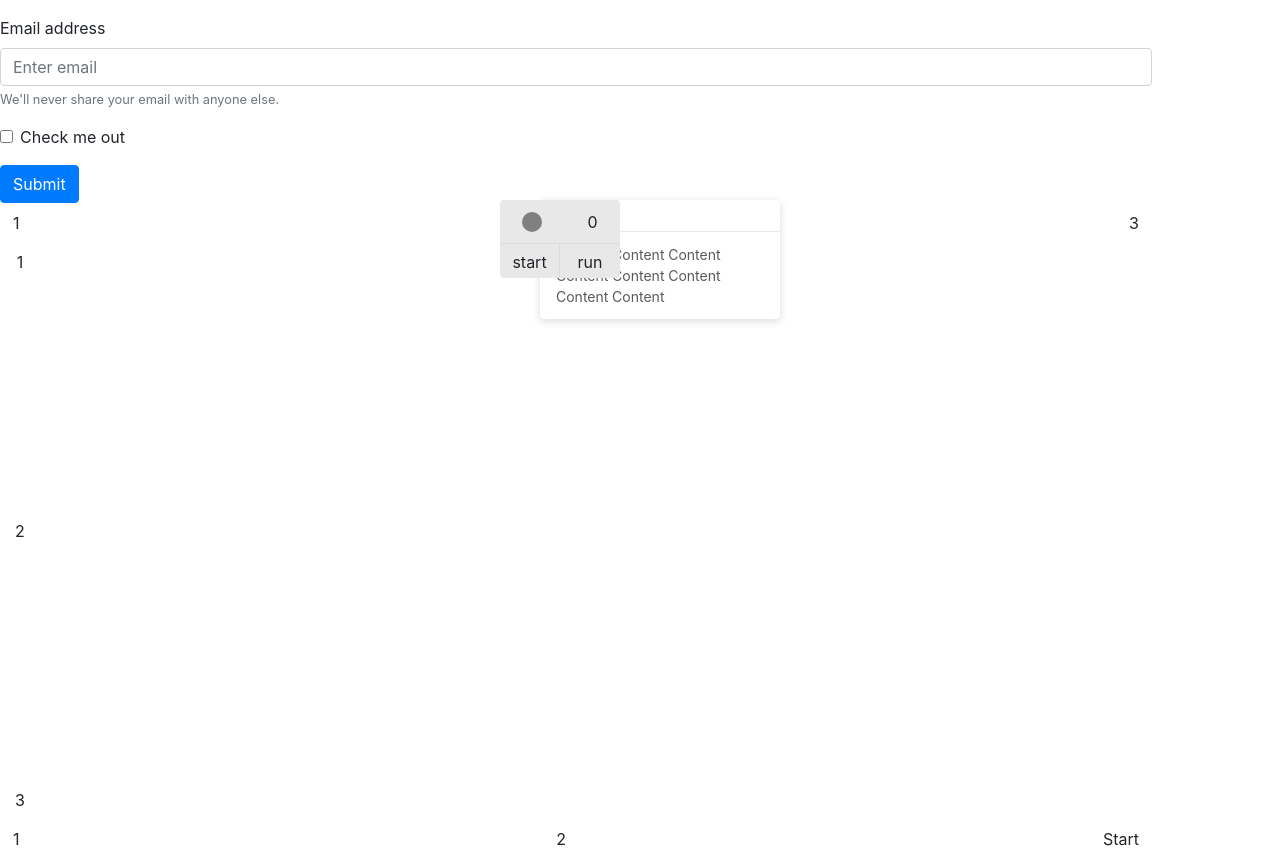
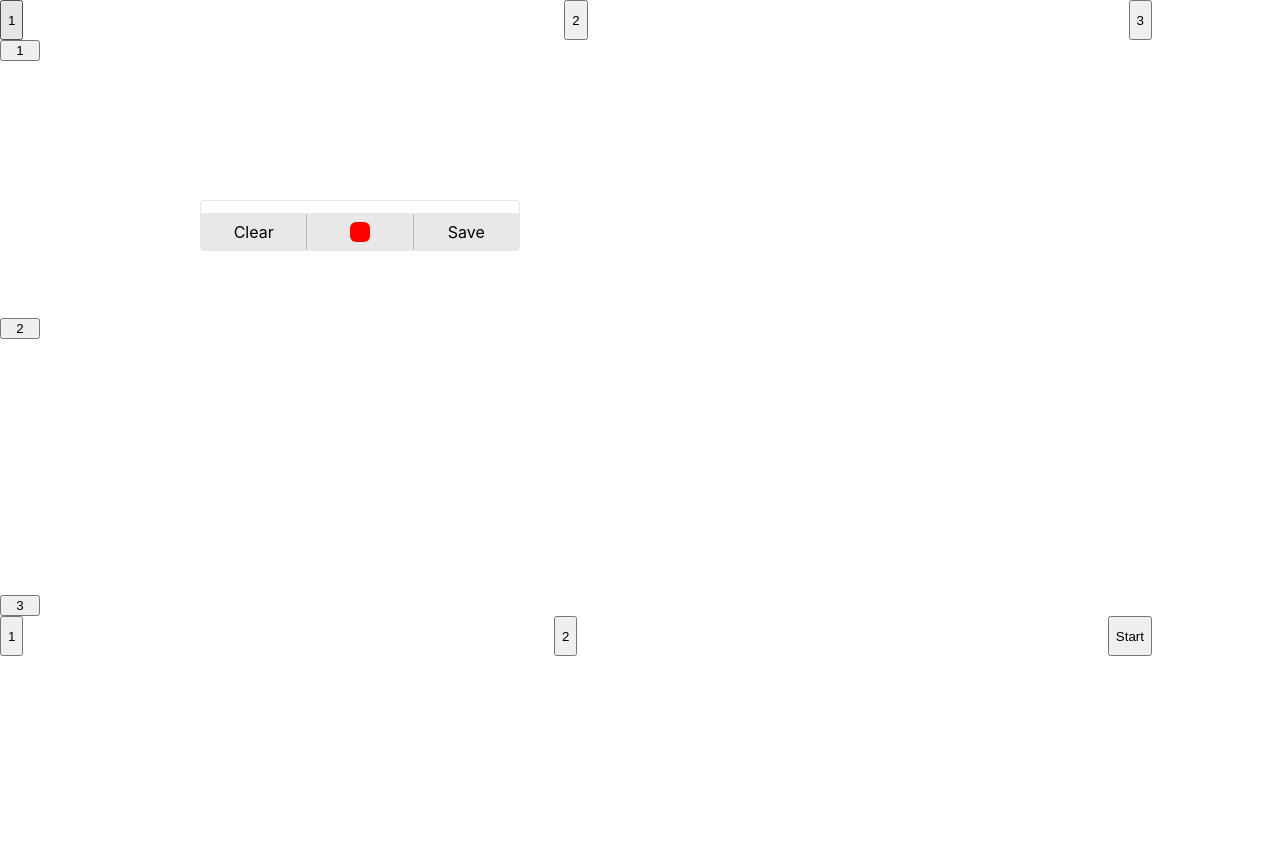
Before and after one commit to sunpcm/sharingan, a React (Create React App) app: page / in a window 1280 px wide. After the commit the page ends 800 px from the top, so only its background shows below. Built offline with nearby package versions, Linux system fonts and the light colour scheme.

Commit message:
add a panel to show all record

```diff
--- a/public/index.html
+++ b/public/index.html
@@ -12,7 +12,7 @@
     -->
   <link rel="stylesheet" href="https://cdnjs.cloudflare.com/ajax/libs/animate.css/3.7.0/animate.min.css">
 
-  <link rel="stylesheet" href="https://stackpath.bootstrapcdn.com/bootstrap/4.3.1/css/bootstrap.min.css"
+  <!-- <link rel="stylesheet" href="https://stackpath.bootstrapcdn.com/bootstrap/4.3.1/css/bootstrap.min.css"
     integrity="sha384-ggOyR0iXCbMQv3Xipma34MD+dH/1fQ784/j6cY/iJTQUOhcWr7x9JvoRxT2MZw1T" crossorigin="anonymous">
   <script src="https://code.jquery.com/jquery-3.3.1.slim.min.js"
     integrity="sha384-q8i/X+965DzO0rT7abK41JStQIAqVgRVzpbzo5smXKp4YfRvH+8abtTE1Pi6jizo" crossorigin="anonymous">
@@ -22,7 +22,7 @@
   </script>
   <script src="https://stackpath.bootstrapcdn.com/bootstrap/4.3.1/js/bootstrap.min.js"
     integrity="sha384-JjSmVgyd0p3pXB1rRibZUAYoIIy6OrQ6VrjIEaFf/nJGzIxFDsf4x0xIM+B07jRM" crossorigin="anonymous">
-  </script>
+  </script> -->
 
   <link rel="manifest" href="%PUBLIC_URL%/manifest.json" />
   <!--
--- a/src/App.js
+++ b/src/App.js
@@ -93,20 +93,20 @@ class App extends React.Component {
         <div className="mouse m-2"></div>
         <div className="mouse m-3"></div>
         <form>
-          <div className="form-group">
+          {/* <div className="form-group">
             <label htmlFor="exampleInputEmail1">Email address</label>
             <input type="email" className="form-control" id="exampleInputEmail1" aria-describedby="emailHelp" placeholder="Enter email" />
             <small id="emailHelp" className="form-text text-muted">We'll never share your email with anyone else.</small>
-          </div>
+          </div> */}
           {/* <div className="form-group">
             <label htmlFor="exampleInputPassword1">Password</label>
             <input type="password" className="form-control" id="exampleInputPassword1" placeholder="Password" />
           </div> */}
-          <div className="form-group form-check">
+          {/* <div className="form-group form-check">
             <input type="checkbox" className="form-check-input" id="exampleCheck1" />
             <label className="form-check-label" htmlFor="exampleCheck1">Check me out</label>
           </div>
-          <button type="submit" className="btn btn-primary">Submit</button>
+          <button type="submit" className="btn btn-primary">Submit</button> */}
         </form>
         <div className="top-panel">
           <button className="btn test-1" onClick={() => this.test(1)}>1</button>
--- a/src/SharinganComponent/DialogPanel.js
+++ b/src/SharinganComponent/DialogPanel.js
@@ -5,7 +5,7 @@ class DialogPanel extends Component {
     constructor(props) {
         super(props)
         this.state = {
-            recordStatus: ''
+            recordStatus: 'pause'
         }
     }
 
@@ -16,6 +16,16 @@ class DialogPanel extends Component {
     }
 
     componentDidMount() {
+        document.querySelector("#dialog-panel-handle .record-list").addEventListener("click", (e) => {
+            // e.target is the clicked element!
+            // If it was a list item
+            if (e.target && e.target.className == "icon-edit") {
+                // e.target.parentNode.parentNode.id
+            }
+            if (e.target && e.target.className == "icon-run") {
+                this.runSharingan(e.target.parentNode.parentNode.id)
+            }
+        });
         this.Dragging(this.getDraggingDialog).enable();
     }
 
@@ -23,18 +33,45 @@ class DialogPanel extends Component {
         this.Dragging(this.getDraggingDialog).disable();
     }
 
-    startSharingan() {
+
+
+    handleSharingan() {
+        if (this.state.recordStatus == 'record') {
+            this.props.pauseSharingan()
+            this.setState({
+                recordStatus: 'pause'
+            })
+        } else {
             this.props.startSharingan()
             this.setState({
                 recordStatus: 'record'
             })
         }
+    }
+    clearSharingan() {
+        this.props.clearSharingan()
+    }
+    saveSharingan() {
+        this.props.saveSharingan()
+    }
 
-    runSharingan() {
-        this.props.runSharingan()
+    runSharingan(index) {
+        this.props.runSharingan(index)
         this.setState({
             recordStatus: 'run'
         })
+    }
+
+    formateDate(data) {
+        let month = new Date(data).getMonth() * 1 + 1;
+        month = month > 10 ? month : '0' + month
+        let date = new Date(data).getDate() * 1;
+        date = date > 10 ? date : '0' + date
+        let hours = new Date(data).getHours() * 1;
+        hours = hours > 10 ? hours : '0' + hours
+        let minutes = new Date(data).getMinutes() * 1;
+        minutes = minutes > 10 ? minutes : '0' + minutes
+        return `${month}/${date} ${hours}:${minutes}`
     }
 
     Dragging(validateHandler) {
@@ -67,23 +104,27 @@ class DialogPanel extends Component {
             }
         };
 
+        let getDraggingTarget = () => {
+            return document.getElementById('dialog-panel-handle')
+        }
+
         return {
             enable: function () {
-                document.addEventListener('mousedown', mouseHandler);
-                document.addEventListener('mousemove', mouseHandler);
-                document.addEventListener('mouseup', mouseHandler);
+                getDraggingTarget().addEventListener('mousedown', mouseHandler);
+                getDraggingTarget().addEventListener('mousemove', mouseHandler);
+                getDraggingTarget().addEventListener('mouseup', mouseHandler);
             },
             disable: function () {
-                document.removeEventListener('mousedown', mouseHandler);
-                document.removeEventListener('mousemove', mouseHandler);
-                document.removeEventListener('mouseup', mouseHandler);
+                getDraggingTarget().removeEventListener('mousedown', mouseHandler);
+                getDraggingTarget().removeEventListener('mousemove', mouseHandler);
+                getDraggingTarget().removeEventListener('mouseup', mouseHandler);
             }
         }
     }
 
     getDraggingDialog(e) {
         let target = e.target;
-        while (target && target.className.indexOf('dialog-panel-top') === -1) {
+        while (target && target.className.indexOf('dialog-panel-bottom') === -1) {
             target = target.offsetParent;
         }
         if (target !== null) {
@@ -95,9 +136,6 @@ class DialogPanel extends Component {
 
 
     render() {
-        // this.props.dialogInfo.x / ocument.documentElement.clientHeight
-        // document.documentElement.clientWidth
-
         let panelPosition = {
             x: this.props.dialogInfo.x / document.documentElement.clientWidth > 0.5 ? '-240' : '40',
             y: this.props.dialogInfo.y / document.documentElement.clientHeight > 0.5 ? '-80' : '0'
@@ -198,13 +236,14 @@ class DialogPanel extends Component {
         //         </div>
         //     </div >
         // )
-
         return (
             <div id="dialog-panel">
+                {
+                    this.state.recordStatus == 'run'
+                        ?
                         <div id="dialog-panel-pointer" style={{ left: this.props.dialogInfo.x + 'px', top: this.props.dialogInfo.y + 'px' }}>
-                    <div className="sharingan-popover sharingan-popover-placement-top" style={{ left: panelPosition.x + 'px', top: panelPosition.y + 'px' }}>
+                            <div className={`sharingan-popover sharingan-popover-placement-top`} style={{ left: panelPosition.x + 'px', top: panelPosition.y + 'px' }}>
                                 <div className="sharingan-popover-content">
-                            {/* <div className="sharingan-popover-arrow"></div> */}
                                     <div className="sharingan-popover-inner" role="tooltip">
                                         <div>
                                             <div className="sharingan-popover-title">Title</div>
@@ -218,17 +257,40 @@ class DialogPanel extends Component {
                                 </div>
                             </div>
                         </div>
-                <div id="dialog-panel-btn">
+                        :
+                        null
+                }
+                <div id="dialog-panel-handle">
                     <div className="dialog-panel-top">
-                        <div className={`dialog-panel-status ${this.state.isRecord ? 'animated infinite flash slow' : 'gray-pointer'}`}></div>
-                        <div className="dialog-panel-steps">{this.props.step}</div>
+                        <ul className="record-list">
+                            {
+                                this.props.listSharingan.map((n, i) => {
+                                    return (
+                                        <li className="record-item" key={i} id={i}>
+                                            <span className="record-date">{this.formateDate(n.time)}</span>
+                                            <span className="record-date">{n.list.length} steps</span>
+                                            <span className="icon-group">
+                                                <span className="icon-edit">edit</span><span className="icon-run">run</span>
+                                            </span>
+                                        </li>
+                                    )
+                                })
+                            }
+
+                            {/* <li className="record-item" key="2" name="2"><span className="record-date">01-01 12:00</span><span className="record-date">12 steps</span> <span className="icon-group"><span className="icon-edit">edit</span><span className="icon-edit">run</span></span></li>
+                            <li className="record-item" key="3" name="3"><span className="record-date">01-01 12:00</span><span className="record-date">12 steps</span> <span className="icon-group"><span className="icon-edit">edit</span><span className="icon-edit">run</span></span></li>
+                            <li className="record-item" key="4" name="4"><span className="record-date">01-01 12:00</span><span className="record-date">12 steps</span> <span className="icon-group"><span className="icon-edit">edit</span><span className="icon-edit">run</span></span></li>
+                            <li className="record-item" key="5" name="5"><span className="record-date">01-01 12:00</span><span className="record-date">12 steps</span> <span className="icon-group"><span className="icon-edit">edit</span><span className="icon-edit">run</span></span></li>
+                            <li className="record-item" key="6" name="6"><span className="record-date">01-01 12:00</span><span className="record-date">12 steps</span> <span className="icon-group"><span className="icon-edit">edit</span><span className="icon-edit">run</span></span></li> */}
+                        </ul>
                     </div>
                     <div className="dialog-panel-bottom">
-                        <div className="start-sharingan" onClick={() => this.startSharingan()}>start</div>
-                        <div className="run-sharingan" onClick={() => this.runSharingan()}>run</div>
+                        <div className="clear-btn dialog-btn" onClick={() => this.clearSharingan()}>Clear</div>
+                        <div className="status-btn dialog-btn" onClick={() => this.handleSharingan()} > <div className={`point-status ${this.state.recordStatus == 'record' ? 'animated infinite flash slow' : 'gray-pointer'}`}></div></div>
+                        <div className="save-btn dialog-btn" onClick={() => this.saveSharingan()}>Save</div>
                     </div>
                 </div>
-            </div>
+            </div >
         )
     }
 }
--- a/src/SharinganComponent/SharinganIndex.js
+++ b/src/SharinganComponent/SharinganIndex.js
@@ -18,6 +18,9 @@ class Sharingan extends React.Component {
         window.onmouseup = null
         window.onmousemove = null
     }
+    componentDidMount() {
+        this.getSharingan()
+    }
     getPosition(e) {
         e = e || window.event;
         let scrollX = document.documentElement.scrollLeft || document.body.scrollLeft;
@@ -27,10 +30,43 @@ class Sharingan extends React.Component {
         return { x: x, y: y }
     }
 
-    stopSharingan() {
-        window.onmousedown = null
-        window.onmouseup = null
-        window.onmousemove = null
+    saveSharingan() {
+        if (actionRecord.length == 0) return
+        try {
+            let actionStore = localStorage.getItem('actionStore')
+            // {[actionRecord[actionRecord.length - 1].startTime]:actionRecord}
+            if (!actionStore) {
+                actionStore = '[]'
+            }
+            actionStore = JSON.parse(actionStore)
+            actionStore.push({
+                time: actionRecord[actionRecord.length - 1].startTime,
+                name: '',
+                list: actionRecord,
+                id: new Date().getTime()
+            })
+            localStorage.setItem('actionStore', JSON.stringify(actionStore));
+            this.getSharingan()
+            actionRecord = []
+        } catch (oException) {
+            if (oException.name == 'QuotaExceededError') {
+                console.log('The local storage limit has been exceeded!');
+            }
+        }
+    }
+    getSharingan() {
+        this.setState({
+            listSharingan: JSON.parse(localStorage.getItem('actionStore') || '[]')
+        })
+    }
+    clearSharingan() {
+        actionRecord = [];
+        this.pauseSharingan();
+    }
+    pauseSharingan() {
+        window.onmousedown = null;
+        window.onmouseup = null;
+        window.onmousemove = null;
     }
     startSharingan() {
         window.onmousedown = (e) => {
@@ -39,7 +75,7 @@ class Sharingan extends React.Component {
                 let lastAction = actionRecord[actionRecord.length - 1]
                 lastAction.during = dataTime - lastAction.startTime
             }
-            let target = e.path.reverse().slice(4).map(n => n.id ? `#${n.id}` : (n.className ? `.${n.className.replace(/^\s+|\s+$/g,"").replace(/\s+/g,".")}` : `${n.tagName}`))
+            let target = e.path.reverse().slice(4).map(n => n.id ? `#${n.id}` : (n.className ? `.${n.className.replace(/^\s+|\s+$/g, "").replace(/\s+/g, ".")}` : `${n.tagName}`))
             if (target.includes('#dialog-panel')) {
                 return
             }
@@ -124,20 +160,14 @@ class Sharingan extends React.Component {
                 }
             }
         }, 50, { 'trailing': true });
-        // window.onkeydown = (e) => {
-        //     console.log(e.key)
-        // }
-        // window.onkeyup = (e) => {
-        //     console.log(e.key)
-        // }
     }
 
-    runSharingan(i) {
+    executeSharingan(i, executeRecord) {
         this.stopSharingan()
         i = i ? i : 0
-        if (actionRecord.length === 0) return;
+        if (executeRecord.length === 0) return;
 
-        let targetRecord = actionRecord[i]
+        let targetRecord = executeRecord[i]
         let targetEle = targetRecord.target.length > 0 ? document.querySelector(targetRecord.target.join(' ')).parentNode.children[targetRecord.index] : document.querySelector(this.props.defaultTarget)
 
         switch (targetRecord.type) {
@@ -154,17 +184,23 @@ class Sharingan extends React.Component {
                 this.fireMouseEvent('mouseup', targetEle, targetRecord.position.x, targetRecord.position.Y)
                 break;
         }
-        if (actionRecord[i + 1]) {
+        if (executeRecord[i + 1]) {
             this.timeCircle = setTimeout(() => this.runSharingan(i + 1), targetRecord.during)
         }
-
         this.setState({
             dialogInfo: {
-                // step: i + 1,
                 x: targetRecord.position.x,
                 y: targetRecord.position.y
             }
         })
+    }
+
+    runSharingan(index) {
+        if (this.state.listSharingan[index]) {
+            this.executeSharingan(0, this.state.listSharingan[index])
+        } else {
+            console.warn(index + 'record is not exist')
+        }
     }
 
     taskList() {
@@ -178,11 +214,15 @@ class Sharingan extends React.Component {
     };
 
     render() {
-        const { step, dialogInfo } = this.state
+        const { step, dialogInfo, listSharingan } = this.state
         return (
             < DialogPanel
+                listSharingan={listSharingan || []}
+                saveSharingan={() => this.saveSharingan()}
+                clearSharingan={() => this.clearSharingan()}
                 startSharingan={() => this.startSharingan()}
-                runSharingan={() => this.runSharingan()}
+                pauseSharingan={() => this.pauseSharingan()}
+                runSharingan={(index) => this.runSharingan(null, index)}
                 dialogInfo={dialogInfo}
                 step={step}
             />
--- a/src/SharinganComponent/SharinganStyle.css
+++ b/src/SharinganComponent/SharinganStyle.css
@@ -1,3 +1,7 @@
+ul {
+  list-style: none;
+}
+
 #dialog-panel {
   pointer-events: none;
   position: absolute;
@@ -16,84 +20,80 @@
   background-size: 100%;
 }
 
-#dialog-panel #dialog-panel-btn {
+#dialog-panel #dialog-panel-handle {
   position: absolute;
   top: 200px;
-  left: 500px;
+  left: 200px;
   pointer-events: auto;
-  width: 120px;
+  width: 320px;
   z-index: 999999;
-  /* height: 100px; */
+  /* border: 1px solid red; */
 }
 
-#dialog-panel #dialog-panel-btn .dialog-panel-top {
+#dialog-panel #dialog-panel-handle .dialog-panel-top {
+  border-left: #e8e8e8 solid 1px;
+  border-right: #e8e8e8 solid 1px;
+  border-top: #e8e8e8 solid 1px;
   border-top-left-radius: 4px;
   border-top-right-radius: 4px;
-  background-color: #e8e8e8;
-  height: 44px;
-  border-bottom: 1px solid #ddd;
+  height: 100%;
+}
+
+#dialog-panel #dialog-panel-handle .dialog-panel-top .record-list {
+  /* background-color: antiquewhite; */
+  padding: 6px 8px;
+  margin: 0;
+  /* padding-top: 4px; */
+}
+
+#dialog-panel #dialog-panel-handle .dialog-panel-top .record-item {
+  padding: 12px 6px;
+  border-bottom: rgba(0, 0, 0, 0.07) solid 1px;
   display: flex;
   flex-direction: row;
-  justify-content: space-around;
-  /* column-content:center */
-  align-items: center;
-  cursor: move;
+  justify-content: space-between;
+}
+/* #dialog-panel #dialog-panel-handle .dialog-panel-top .record-item{} */
 
-}
-
-#dialog-panel #dialog-panel-btn .dialog-panel-top .dialog-panel-status {
-  background-color: red;
-  height: 20px;
-  width: 20px;
-  border-radius: 10px;
-}
-
-#dialog-panel #dialog-panel-btn .dialog-panel-top .dialog-panel-status.gray-pointer {
-  background-color: gray;
-}
-
-/* #dialog-panel #dialog-panel-btn .dialog-panel-top .dialog-panel-steps {
-
-} */
-
-#dialog-panel #dialog-panel-btn .dialog-panel-bottom {
-  height: 34px;
+#dialog-panel #dialog-panel-handle .dialog-panel-bottom {
+  /* border: 1px blue solid; */
   display: flex;
-  flex-direction: row;
-  -webkit-user-select: none;
-  -moz-user-select: none;
-  -ms-user-select: none;
-  user-select: none;
-}
-
-#dialog-panel #dialog-panel-btn .dialog-panel-bottom .start-sharingan {
-  border-right: 1px solid #ddd;
-}
-
-#dialog-panel #dialog-panel-btn .dialog-panel-bottom .start-sharingan,
-#dialog-panel #dialog-panel-btn .dialog-panel-bottom .run-sharingan {
-  width: 60px;
-  padding: 4px 6px;
-  line-height: 28px;
-  text-align: center;
-  cursor: pointer;
-}
-
-#dialog-panel #dialog-panel-btn .dialog-panel-bottom .start-sharingan {
+  border: #e8e8e8 solid 1px;
   border-bottom-left-radius: 4px;
-  background-color: #e8e8e8;
-}
-
-#dialog-panel #dialog-panel-btn .dialog-panel-bottom .run-sharingan {
   border-bottom-right-radius: 4px;
   background-color: #e8e8e8;
 }
 
+#dialog-panel #dialog-panel-handle .dialog-panel-bottom .dialog-btn {
+  width: 100%;
+  /* border: red solid 1px; */
+  text-align: center;
+  cursor: pointer;
+  height: 36px;
+  line-height: 36px;
+}
 
-#dialog-panel #dialog-panel-btn .start-sharingan:hover,
-#dialog-panel #dialog-panel-btn .run-sharingan:hover {
-  background: #eee
+#dialog-panel #dialog-panel-handle .dialog-panel-bottom .status-btn {
+  border-left: rgba(0, 0, 0, 0.2) solid 1px;
+  border-right: rgba(0, 0, 0, 0.2) solid 1px;
 }
+
+#dialog-panel #dialog-panel-handle .dialog-panel-bottom .status-btn .point-status {
+  height: 20px;
+  width: 20px;
+  border-radius: 10px;
+  background-color: red;
+  margin: 8px auto;
+}
+#dialog-panel #dialog-panel-handle .dialog-panel-bottom .status-btn .point-status.gray-pointer {
+  border-radius: 6px;
+}
+
+#dialog-panel #dialog-panel-handle .dialog-panel-bottom .dialog-btn:hover {
+  background-color: #ddd;
+}
+
+
 
 #dialog-panel .sharingan-popover {
   -webkit-box-sizing: border-box;
@@ -178,4 +178,4 @@
   box-shadow: 3px 3px 7px rgba(0, 0, 0, 0.07);
 }
 
-#dialog-table{}
+#dialog-table {}
```
Lines whose indentation alone changed are shown as unchanged.
